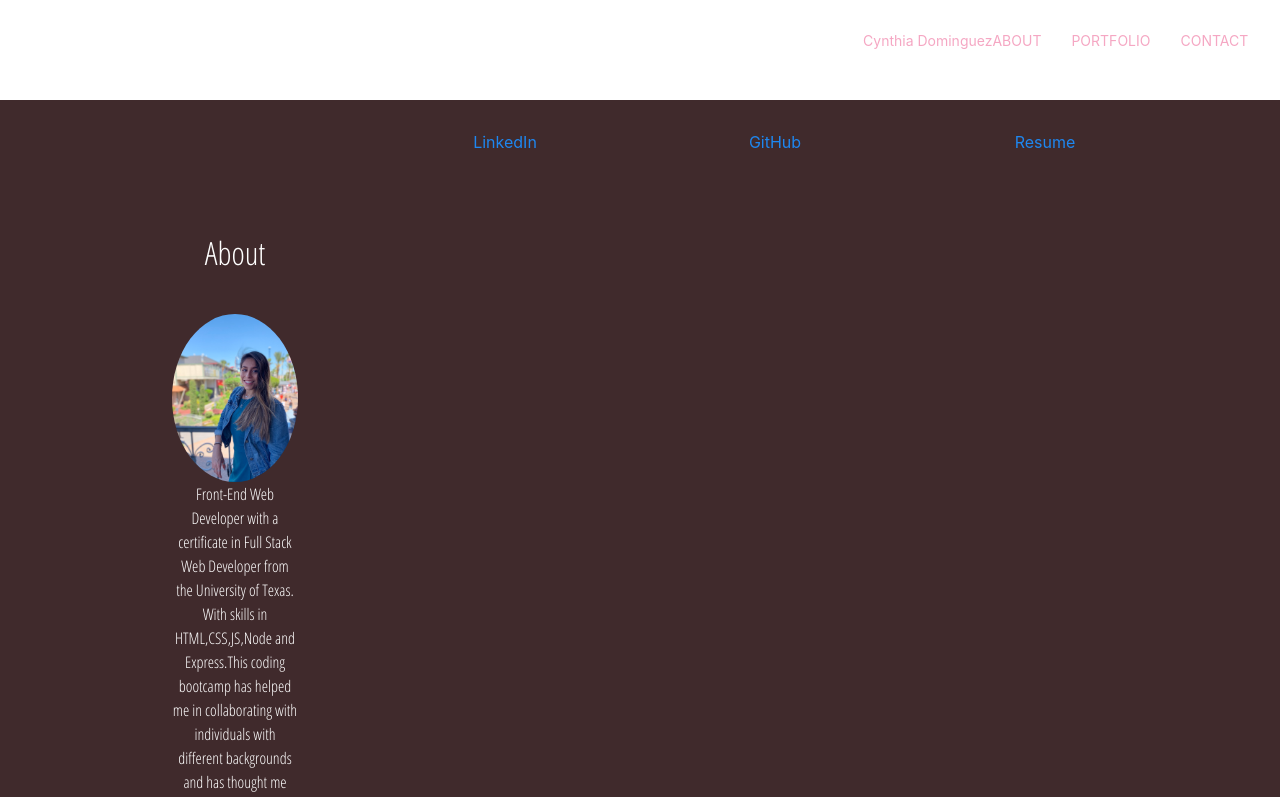
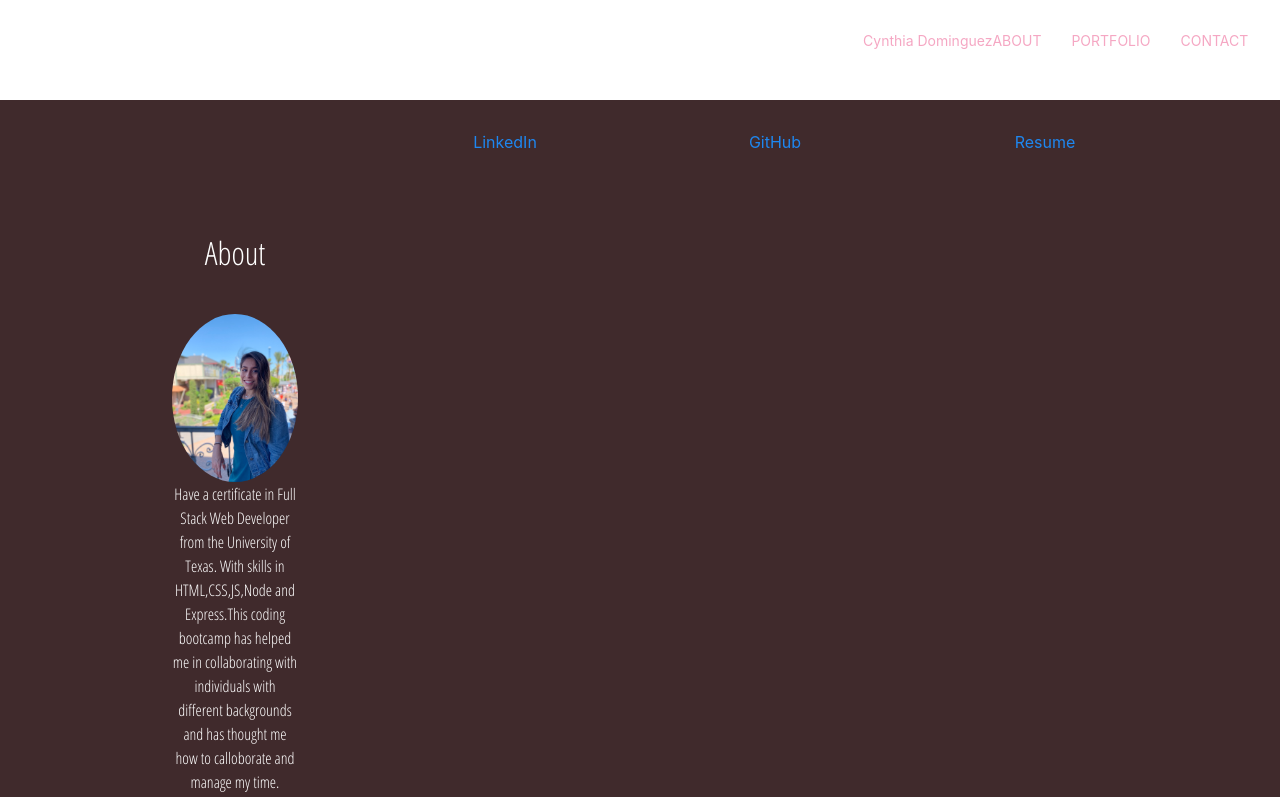
Before and after one commit to cynthia-dm1216/react-portfolio, a React (Create React App) app: page / in a window 1280 px wide. Shown: the top 797 px of the page. Built offline with nearby package versions, Linux system fonts and the light colour scheme.

Commit message:
updating About me import

```diff
--- a/src/components/About/index.js
+++ b/src/components/About/index.js
@@ -9,7 +9,7 @@ function About() {
                 <h2 className='uk-text-center About'>About</h2>
                 <img src={myImg} alt='' className='uk-border-circle MyImg' uk-img='true' />
                 <p className='uk-text-center aboutMe'>
-                    Front-End Web Developer with a certificate in Full Stack Web Developer from the University of Texas.
+                    Have a certificate in Full Stack Web Developer from the University of Texas.
                     With skills in HTML,CSS,JS,Node and Express.This coding bootcamp has helped me in collaborating
                     with individuals with different backgrounds and has thought me how to calloborate and manage my time. Having the oppurtunity to take this bootcamp
                     has let me enjoy and learn how to create a website from scratch and see it come to life. I look forward to
```
